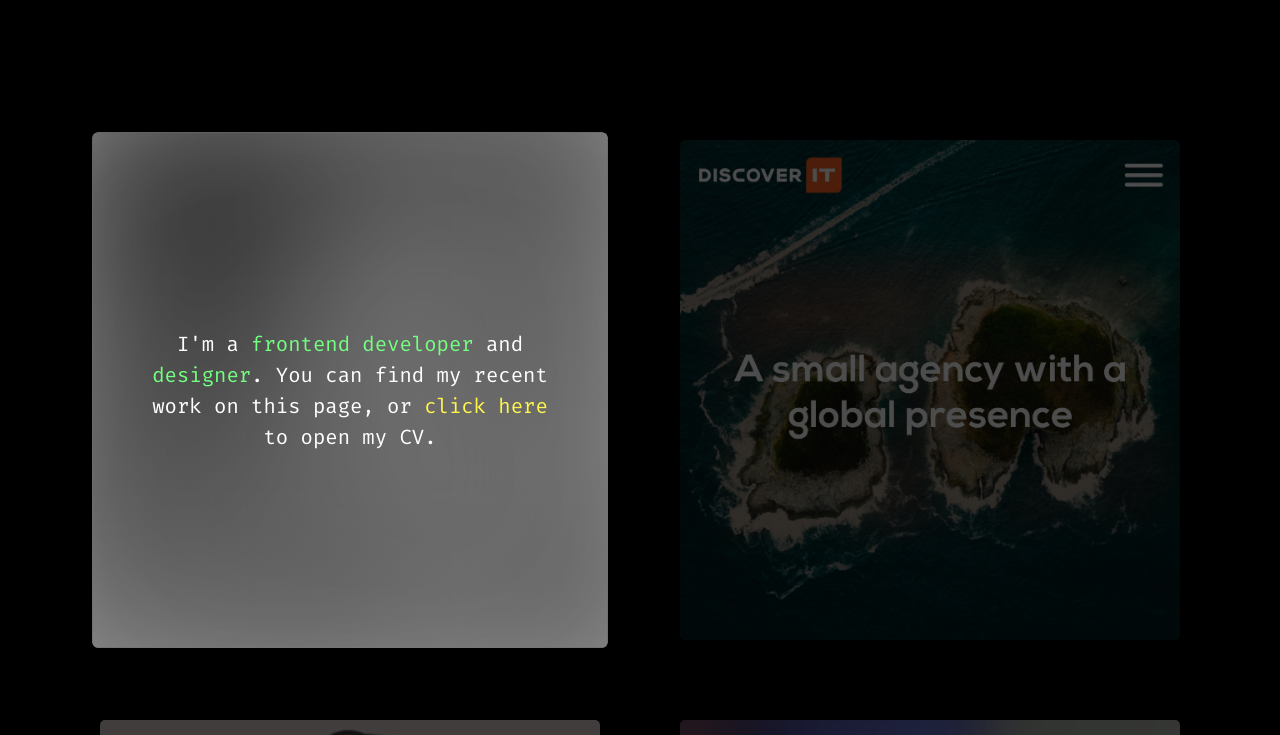
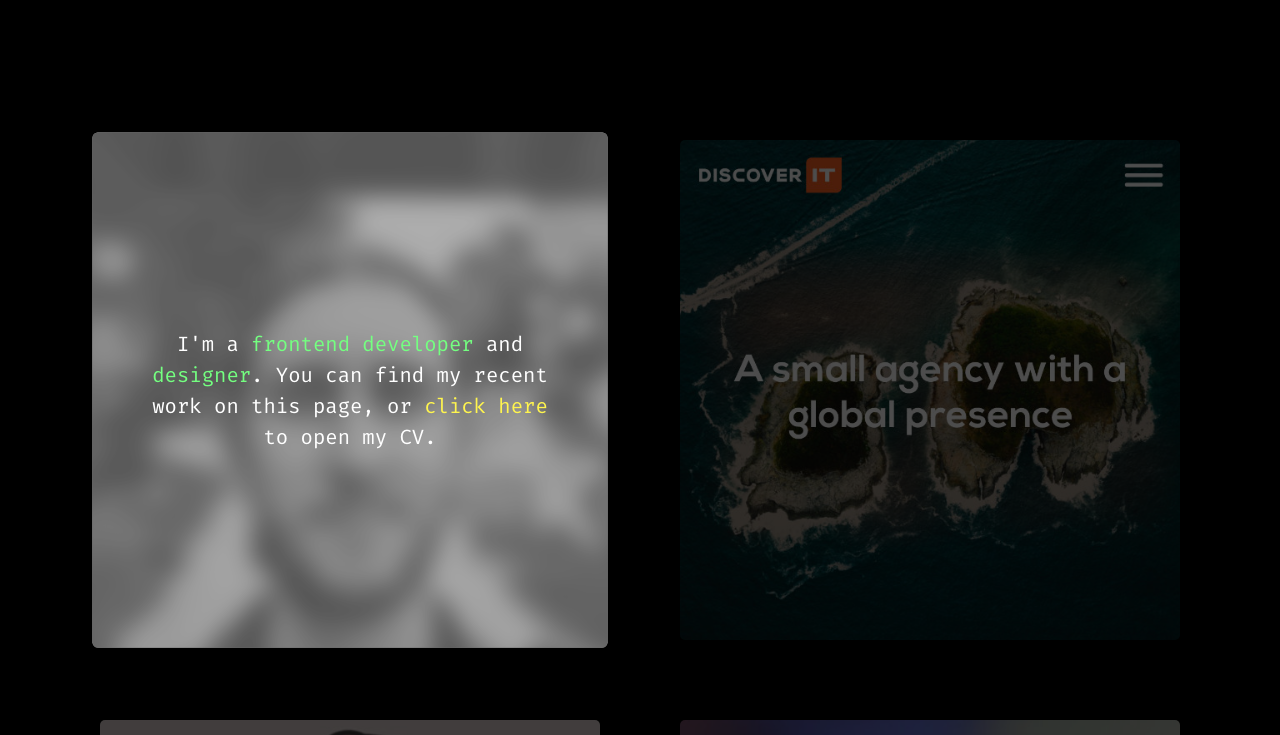
Before and after one commit to domb5041/homepage-3, a Vue app: page / in a window 1280 px wide. Shown: the top 735 px of the page. Built offline with nearby package versions, Linux system fonts and the light colour scheme.

Commit message:
blur less

```diff
--- a/src/App.vue
+++ b/src/App.vue
@@ -250,11 +250,11 @@
 			opacity: 1;
 			transform: scale(1.03);
 			cursor: default;
-			background-color: white;
+			background-color: whitesmoke;
 			.image {
-				filter: blur(70px);
+				filter: blur(10px);
 				// -webkit-filter: blur(70px) saturate(200%) brightness(150%);
-				opacity: 0.95;
+				opacity: 0.6;
 				transform: scale(1.2);
 			}
 			.details {
```
